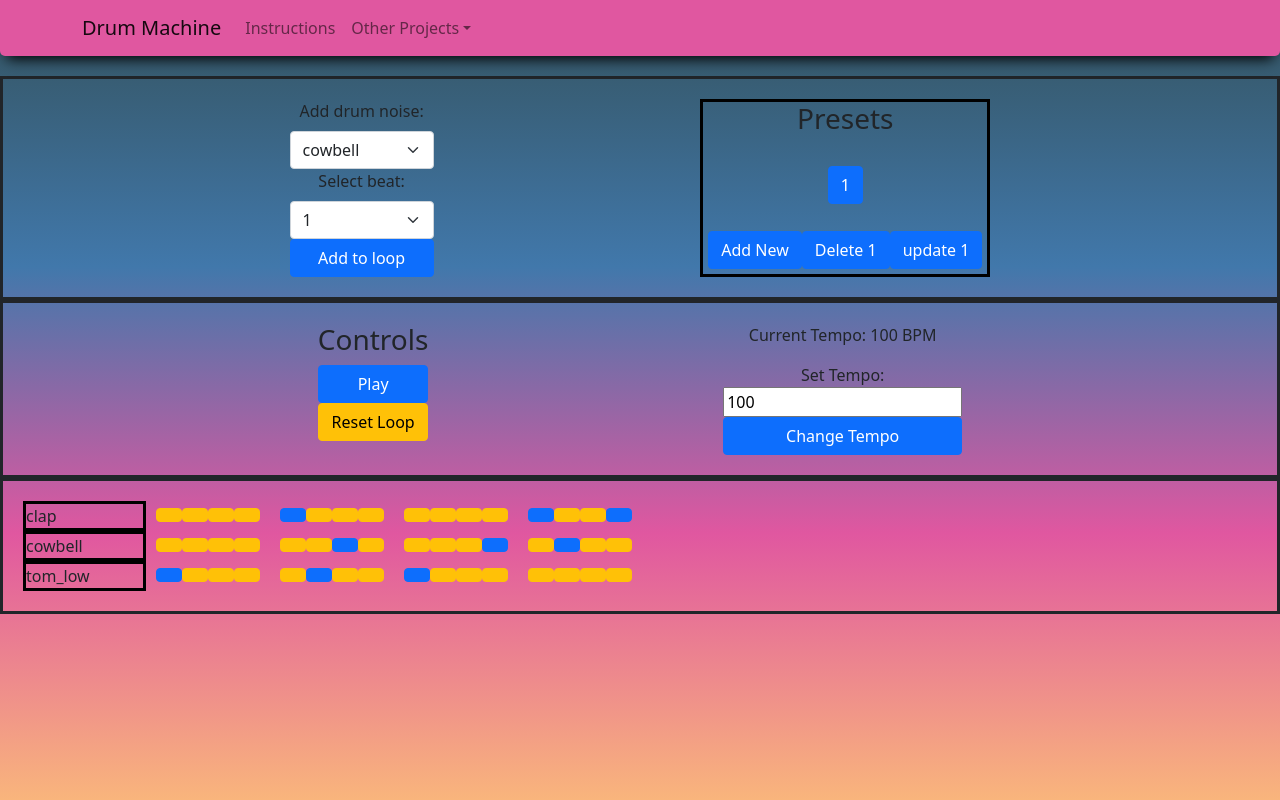
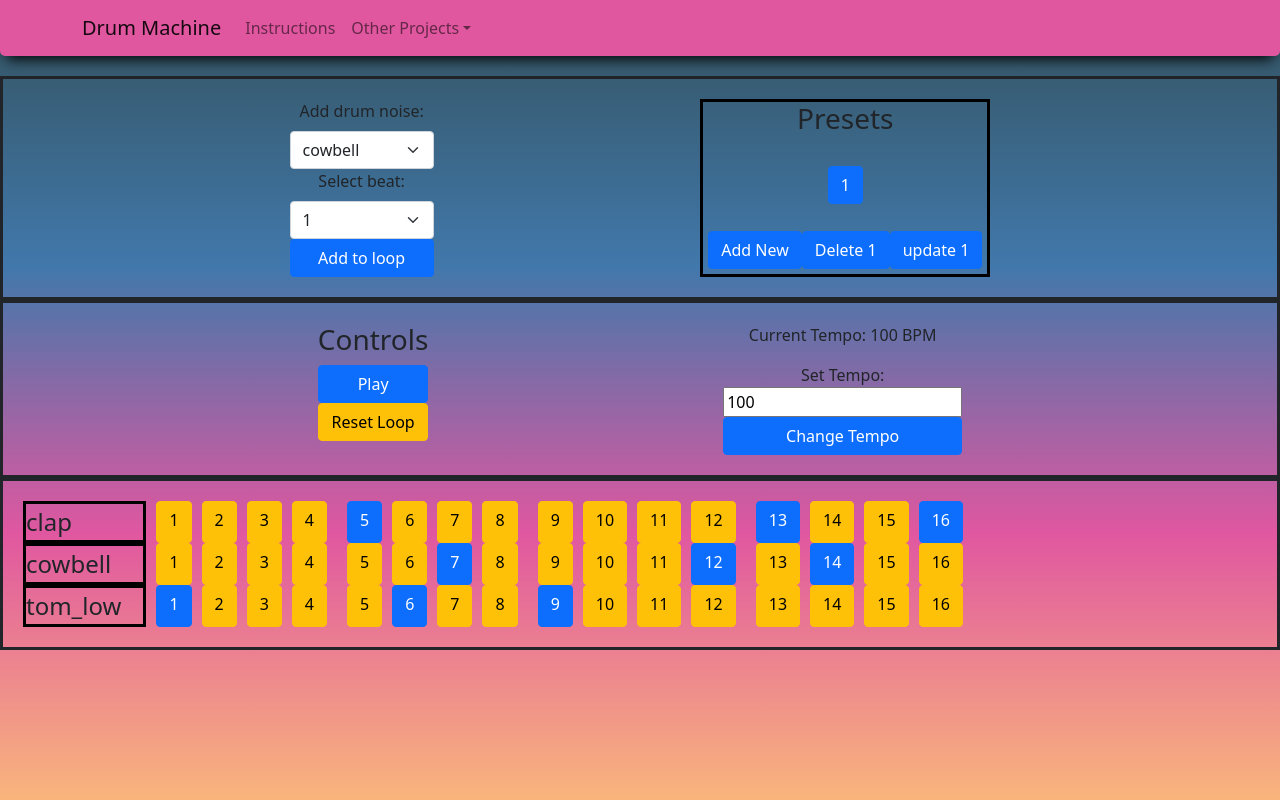
Before and after one commit to professional-pigeon/react-music-app, a React (Create React App) app: page / in a window 1280 px wide. Built offline with nearby package versions, Linux system fonts and the light colour scheme; no server answers.

Commit message:
add beat numbers to buttons, change font size for instruments

```diff
--- a/src/App.css
+++ b/src/App.css
@@ -53,7 +53,6 @@
 
 #instrument-row {
   display: flex;
-  justify-content: stretch;
   flex-wrap: wrap;
 }
 
@@ -61,8 +60,16 @@
   border: solid black;
   min-width: auto;
   width: 10%;
+  font-size: 1.5em
 }
 
-#inner-div {
-  margin: 0 10px 0 10px;
+#inner-div, #inner-div > button {
+  margin: 0 5px 0 5px;
+  display: flex;
+  justify-content: space-between;
 }
+
+/* #selected, #unselected {
+  width: 25px;
+  height: 25px;
+} */
--- a/src/components/display/NoteVisual.js
+++ b/src/components/display/NoteVisual.js
@@ -46,9 +46,9 @@ function NoteVisual(props) {
       for (let i = 1; i < 17; i++) {
         let checkArray = arrayOfNotes[i - 1]
         if (checkArray.includes(instrument)) {
-          buttonSequence.push(<Button key={i} variant="primary" className="selected" onClick={() => props.removeInstrument(instrument, i - 1)}></Button>)
+          buttonSequence.push(<Button key={i} variant="primary" id="selected" onClick={() => props.removeInstrument(instrument, i - 1)}>{i}</Button>)
         } else {
-          buttonSequence.push(<Button key={i} variant="warning" className="unselected" onClick={() => props.addInstrument(instrument, i - 1)}></Button>)
+          buttonSequence.push(<Button key={i} variant="warning" id="unselected" onClick={() => props.addInstrument(instrument, i - 1)}>{i}</Button>)
         }
         if (i % 4 === 0) {
           innerDivArray.push(<div id='inner-div' key={i + "bar"}>{buttonSequence}</div>)
@@ -66,7 +66,7 @@ function NoteVisual(props) {
   }
 
 return (
-  <div id="buttonRow" className='sub-main notes'>
+  <div className='sub-main notes'>
     {createInstrumentList(props.playInstrument)}
   </div>
 )
```
